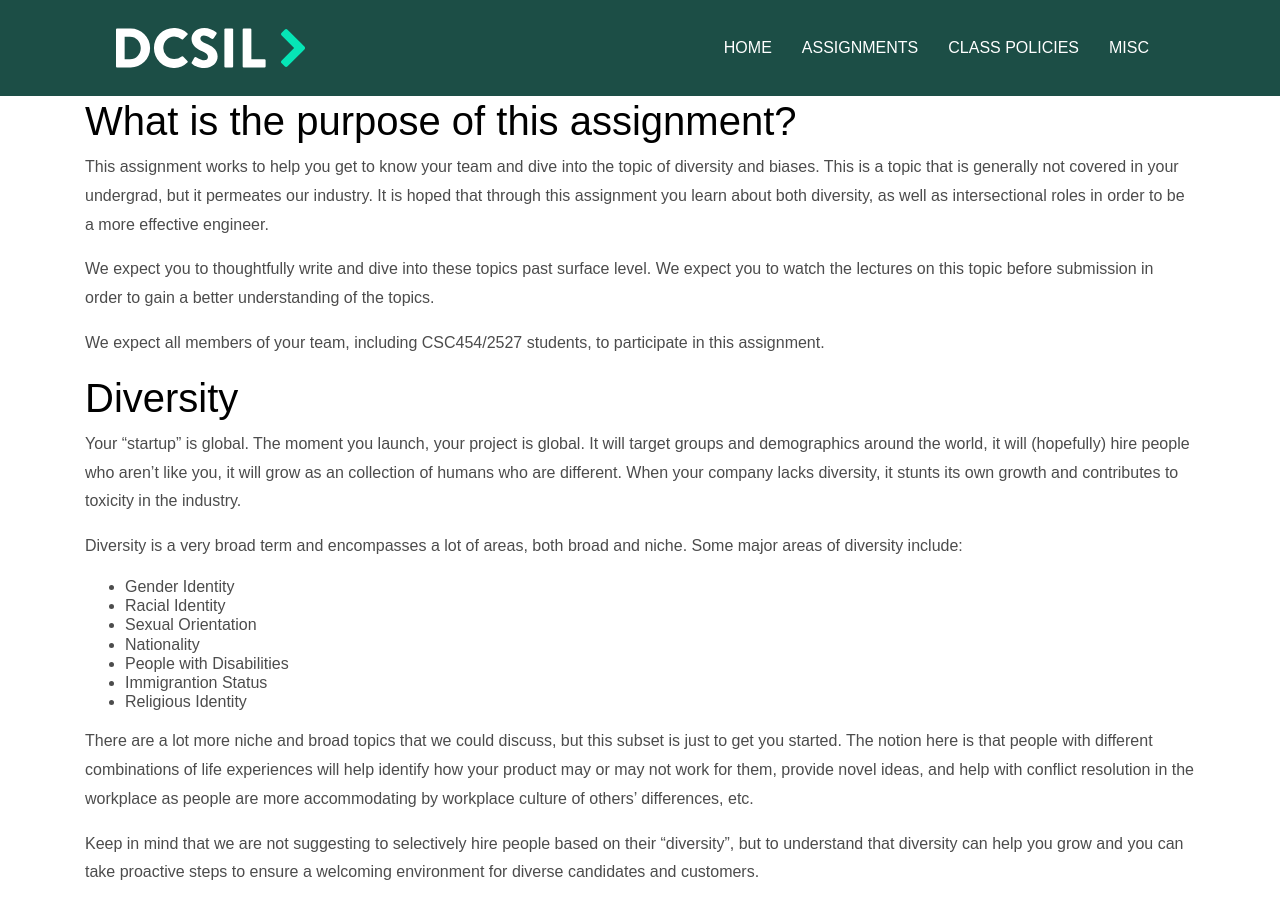
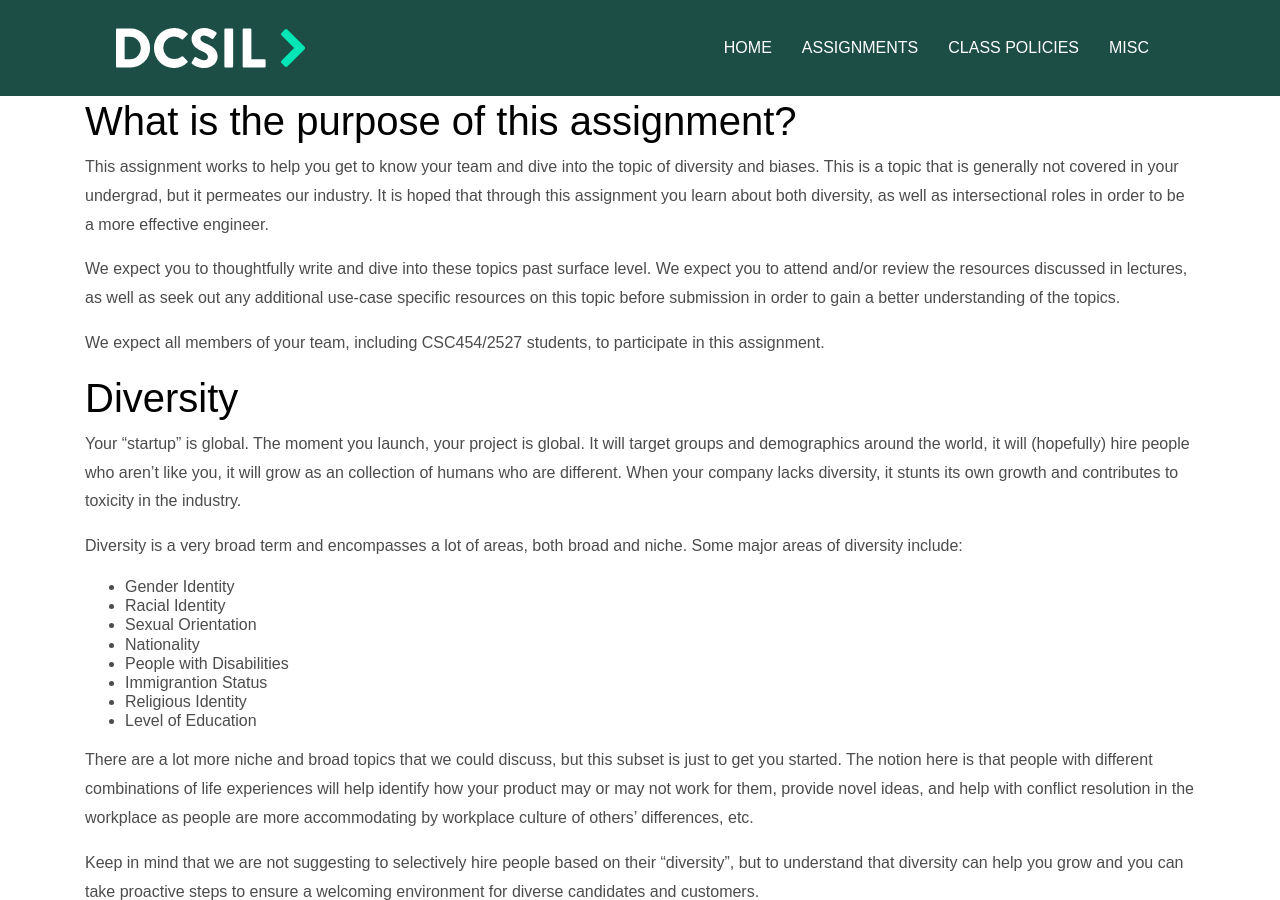
Before and after one commit to dcsil/CSC491, a Jekyll site: the page built from assignments/a2.md, in a window 1280 px wide and 900 px high, scrolled down 920 px. Built offline with Jekyll 4.4.1, drawn with Linux system fonts in a browser that asks for light colours; our own code applies the rules of GitHub Pages for plain Markdown files.

Commit message:
Update A2

```diff
--- a/assignments/a2.md
+++ b/assignments/a2.md
@@ -37,7 +37,7 @@ Note: **You will not be penalized for not being "diverse" enough. This is an exe
 
 This assignment works to help you get to know your team and dive into the topic of diversity and biases. This is a topic that is generally not covered in your undergrad, but it permeates our industry. It is hoped that through this assignment you learn about both diversity, as well as intersectional roles in order to be a more effective engineer.
 
-We expect you to thoughtfully write and dive into these topics past surface level. We expect you to watch the lectures on this topic before submission in order to gain a better understanding of the topics.
+We expect you to thoughtfully write and dive into these topics past surface level. We expect you to attend and/or review the resources discussed in lectures, as well as seek out any additional use-case specific resources on this topic before submission in order to gain a better understanding of the topics.
 
 We expect all members of your team, including CSC454/2527 students, to participate in this assignment.
 
@@ -54,6 +54,7 @@ Diversity is a very broad term and encompasses a lot of areas, both broad and ni
  - People with Disabilities
  - Immigrantion Status
  - Religious Identity
+ - Level of Education
 
 There are a lot more niche and broad topics that we could discuss, but this subset is just to get you started. The notion here is that people with different combinations of life experiences will help identify how your product may or may not work for them, provide novel ideas, and help with conflict resolution in the workplace as people are more accommodating by workplace culture of others' differences, etc.
 
```
